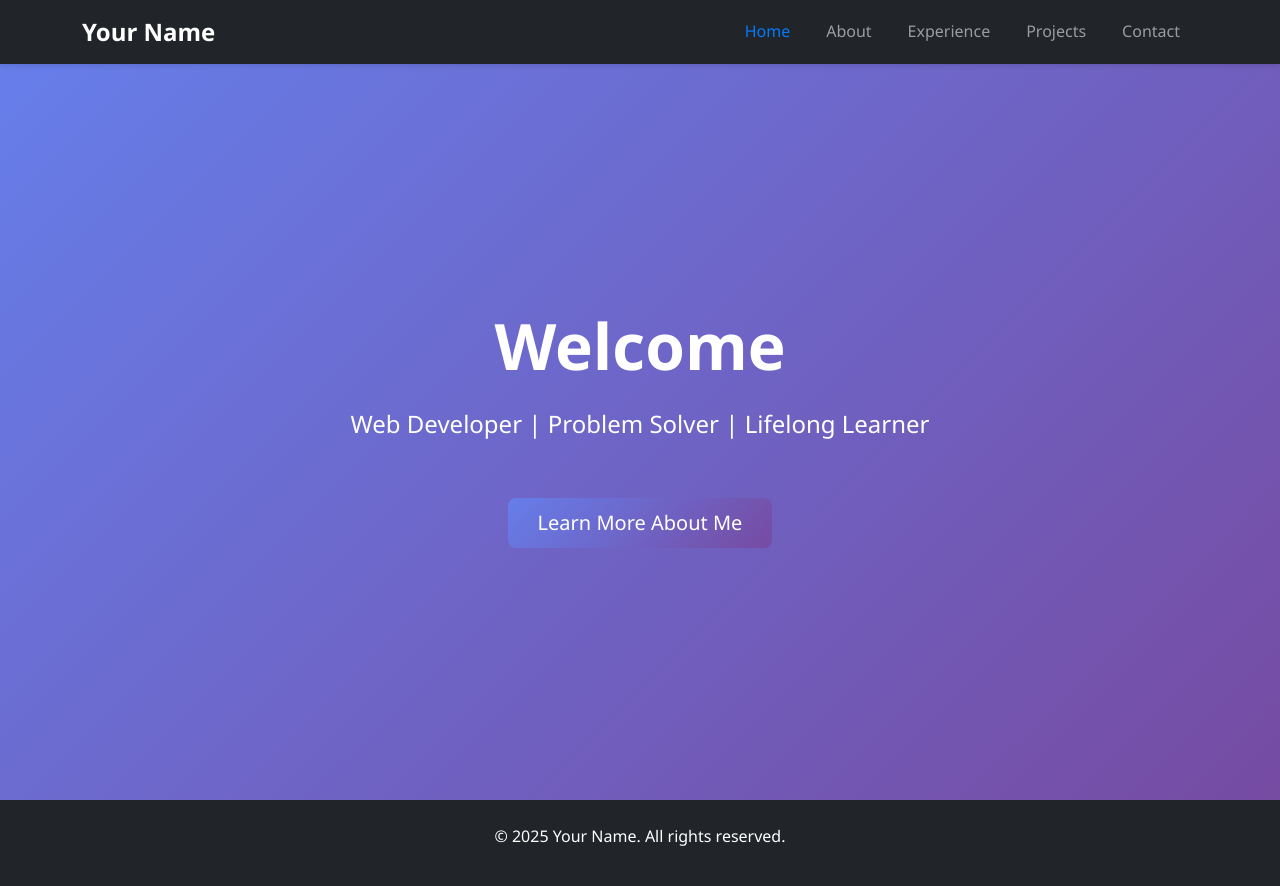
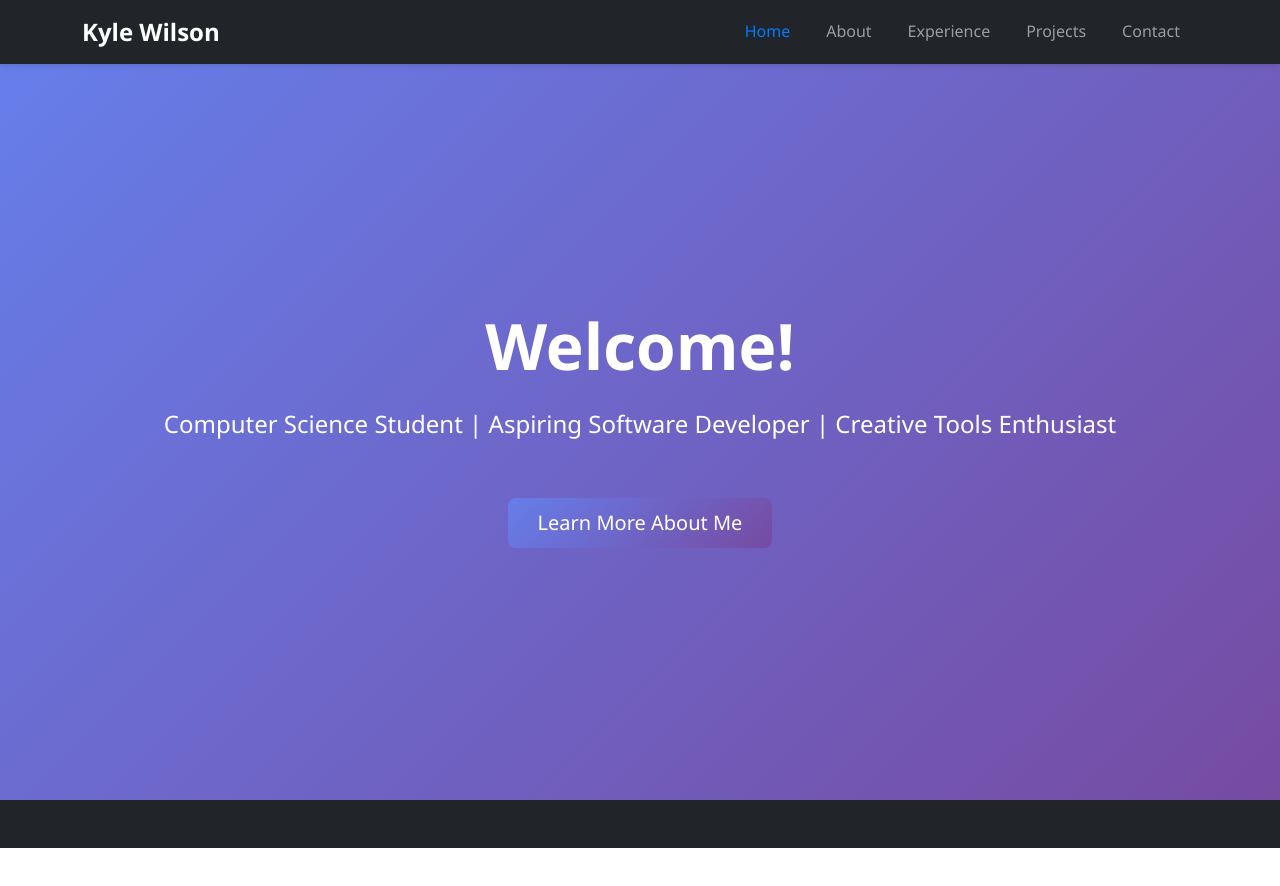
Before and after one commit to kylefwilson715/CS463---Website-Portfolio-Project, a plain HTML site: page index.html in a window 1280 px wide. After the commit the page ends 848 px from the top, so only its background shows below. Drawn offline with nearby package versions, Linux system fonts and the light colour scheme.

Commit message:
updated home page

```diff
--- a/index.html
+++ b/index.html
@@ -12,7 +12,7 @@
 <body>
     <nav class="navbar navbar-expand-lg navbar-dark bg-dark fixed-top">
         <div class="container">
-            <a class="navbar-brand" href="index.html">Your Name</a>
+            <a class="navbar-brand" href="index.html">Kyle Wilson</a>
             <button class="navbar-toggler" type="button" data-bs-toggle="collapse" data-bs-target="#navbarNav">
                 <span class="navbar-toggler-icon"></span>
             </button>
@@ -30,15 +30,14 @@
 
     <section class="hero-section">
         <div class="container text-center">
-            <h1 class="display-1">Welcome</h1>
-            <p class="lead">Web Developer | Problem Solver | Lifelong Learner</p>
+            <h1 class="display-1">Welcome!</h1>
+            <p class="lead">Computer Science Student | Aspiring Software Developer | Creative Tools Enthusiast</p>
             <a href="about.html" class="btn btn-primary btn-lg mt-4">Learn More About Me</a>
         </div>
     </section>
 
     <footer class="bg-dark text-white text-center py-4">
         <div class="container">
-            <p>&copy; 2025 Your Name. All rights reserved.</p>
         </div>
     </footer>
 
```
